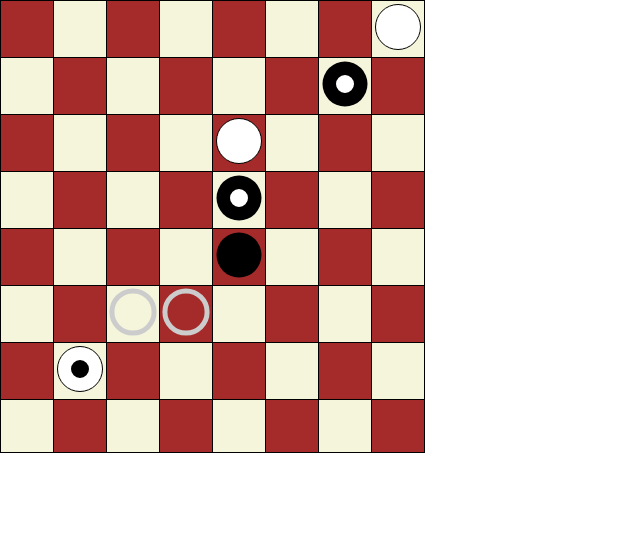
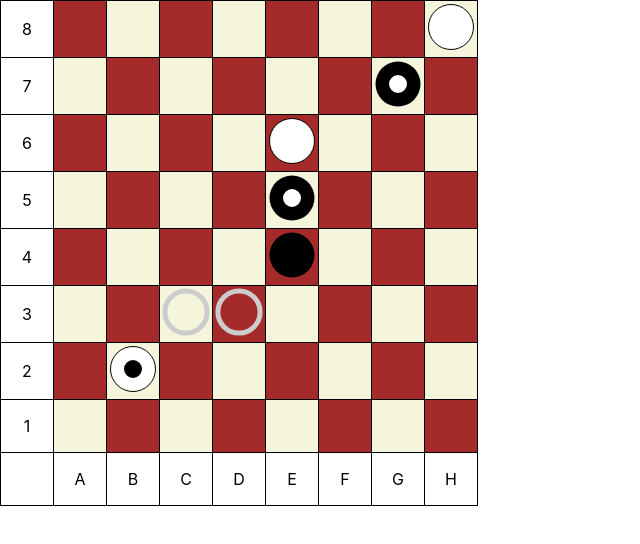
Before and after one commit to jiripetrlik/draughts, a React (Create React App) app in the folder frontend/: page / in a window 1280 px wide. Shown: the top 544 px of the page, without its empty margins (0-640 px from the left). Built offline with nearby package versions, Linux system fonts and the light colour scheme.

Commit message:
Add indexes to chessboard

```diff
--- a/frontend/src/components/Chessboard/Chessboard.js
+++ b/frontend/src/components/Chessboard/Chessboard.js
@@ -17,6 +17,7 @@ class Chessboard extends React.Component {
 
         return (
             <tr key={index}>
+                <td>{index + 1}</td>
                 {cells}
             </tr>
         )
@@ -68,14 +69,21 @@ class Chessboard extends React.Component {
 
     render() {
         let rows = []
-        for (var i = this.size - 1; i >= 0; i--) {
+        for (let i = this.size - 1; i >= 0; i--) {
             rows.push(this.createRow(i))
+        }
+
+        let indexes = []
+        indexes.push(<td></td>)
+        for (let i = 65; i < 73; i++) {
+            indexes.push(<td>{String.fromCharCode(i)}</td>)
         }
 
         return (
             <table className="chessboard">
                 <tbody>
                     {rows}
+                    <tr>{indexes}</tr>
                 </tbody>
             </table>
         )
```
